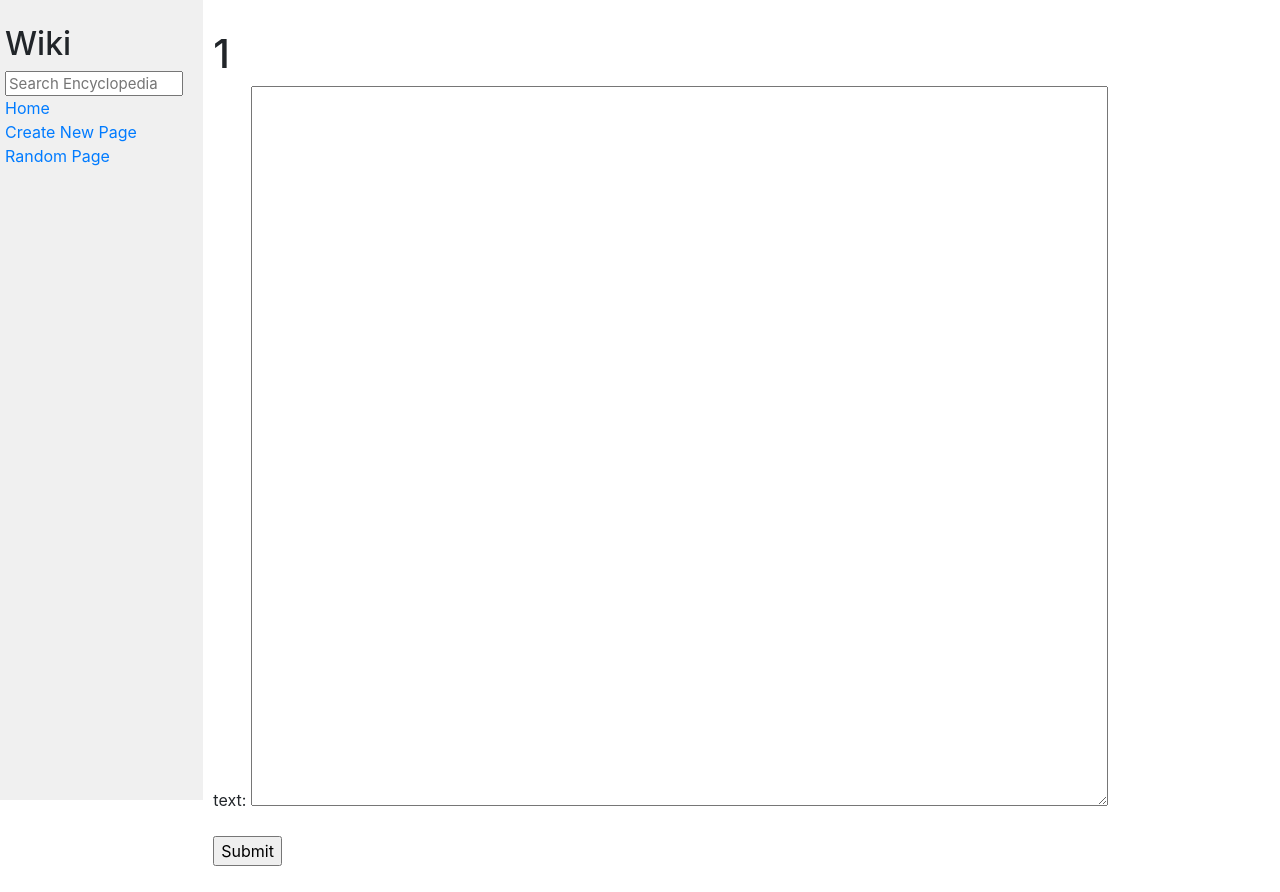
After one commit to kaskyo/wiki, a Django app: page /wiki/1/edit in a window 1280 px wide. The commit adds this page. Run offline with Django 3.2, Linux system fonts and the light colour scheme; some libraries are stand-ins or nearby versions.

Commit message:
Made new and edit

```diff
--- a/encyclopedia/static/encyclopedia/styles.css
+++ b/encyclopedia/static/encyclopedia/styles.css
@@ -1,6 +1,7 @@
 body {
     margin: 0;
     background-color: white;
+    overflow: scroll;
 }
 
 code {
--- /dev/null
+++ b/encyclopedia/templates/encyclopedia/edit.html
@@ -0,0 +1,16 @@
+{% extends "encyclopedia/layout.html" %}
+
+{% block title %}
+    {{ title }}
+{% endblock %}
+
+{% block body %}
+<form action="{% url 'edit' title %}" method="POST">
+    {% csrf_token %}
+    <h1>{{ title }}</h1>
+    {{ form.as_p }}
+    <p>
+        <input type="submit">
+    </p>
+</form>
+{% endblock %}
--- a/encyclopedia/templates/encyclopedia/index.html
+++ b/encyclopedia/templates/encyclopedia/index.html
@@ -9,7 +9,7 @@
 
     <ul>
         {% for entry in entries %}
-            <li>{{ entry }}</li>
+            <li><a href="{% url 'page' entry %}">{{ entry }}</a></li>
         {% endfor %}
     </ul>
 
--- a/encyclopedia/templates/encyclopedia/layout.html
+++ b/encyclopedia/templates/encyclopedia/layout.html
@@ -19,10 +19,10 @@
                     <a href="{% url 'index' %}">Home</a>
                 </div>
                 <div>
-                    Create New Page
+                    <a href="{% url 'new' %}">Create New Page</a>
                 </div>
                 <div>
-                    Random Page
+                    <a href="{% url 'random' %}">Random Page</a>
                 </div>
                 {% block nav %}
                 {% endblock %}
--- a/encyclopedia/urls.py
+++ b/encyclopedia/urls.py
@@ -3,5 +3,9 @@ from django.urls import path
 from . import views
 
 urlpatterns = [
-    path("", views.index, name="index")
+    path("", views.index, name='index'),
+    path("new", views.new, name='new'),
+    path("random", views.page, name='random'),
+    path("<str:title>/edit", views.edit, name='edit'),
+    path("<str:title>", views.page, name='page')
 ]
--- a/encyclopedia/views.py
+++ b/encyclopedia/views.py
@@ -1,4 +1,16 @@
 from django.shortcuts import render
+from django import forms
+from django.urls import reverse
+from django.http import HttpResponseRedirect
+from django.shortcuts import redirect
+
+class NewPage(forms.Form):
+    title = forms.CharField(label="title")
+    text = forms.CharField(label="text", widget=forms.Textarea)
+    # title.widget.attrs.update(size='40')
+
+class EditPage(forms.Form):
+    text = forms.CharField(label="text", widget=forms.Textarea)
 
 from . import util
 
@@ -7,3 +19,43 @@ def index(request):
     return render(request, "encyclopedia/index.html", {
         "entries": util.list_entries()
     })
+
+def page(request, title):
+    return render(request, "encyclopedia/page.html", {
+        "title": title,
+        "text": util.get_entry(title)
+    })
+
+def search(request):
+    return 1
+
+
+def edit(request, title):
+    if request.method == "GET":
+        return render(request, "encyclopedia/edit.html", {
+            "form": EditPage(initial={'text': util.get_entry(title)}),
+            "title": title
+        })
+    else:
+        form = EditPage(request.POST)
+        if form.is_valid():
+            text = form.cleaned_data['text']
+            util.save_entry(title,text)
+            # return HttpResponseRedirect(reverse('page', title))
+            return redirect('page', title)
+        else:
+            return render(request, "encyclopedia/edit.html", {
+                'title': title,
+                'form': form
+            })
+
+def new(request):
+    form = NewPage(request.POST or None)
+    if request.method == 'POST' and form.is_valid():
+        title = form.cleaned_data['title']
+        text = form.cleaned_data['text']
+        util.save_entry(title, text)
+        return redirect('page', title)
+    return render(request, "encyclopedia/new.html", {
+        'form': NewPage()
+    })
--- a/wiki/urls.py
+++ b/wiki/urls.py
@@ -18,5 +18,5 @@ from django.urls import include, path
 
 urlpatterns = [
     path('admin/', admin.site.urls),
-    path('', include("encyclopedia.urls"))
+    path('wiki/', include("encyclopedia.urls"))
 ]
```
Also changed, not shown: encyclopedia/templates/encyclopedia/new.html (added, +15 -0 lines), encyclopedia/templates/encyclopedia/page.html (added, +14 -0 lines), entries/test.md (added, +1 -0 lines), db.sqlite3 (added).
